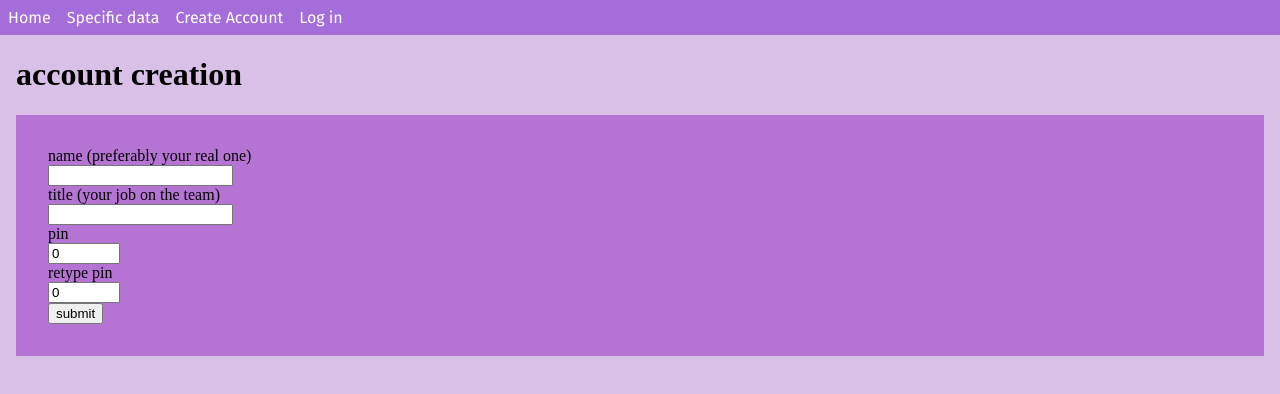
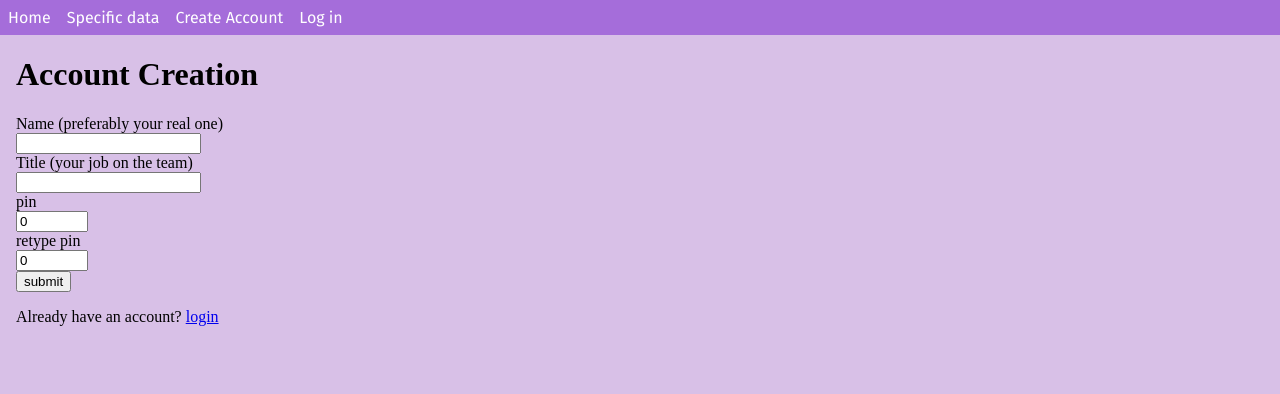
Before and after one commit to lobobellos/time-tracker, a Vue app: page /createAcct in a window 1280 px wide. Shown: the top 394 px of the page. Built offline with nearby package versions, Linux system fonts and the light colour scheme.

Commit message:
add styles

```diff
--- a/src/pages/CreateAcct.vue
+++ b/src/pages/CreateAcct.vue
@@ -1,11 +1,11 @@
 <template>
-  <h1>account creation</h1>
+  <h1>Account Creation</h1>
 
   <form type="POST" v-on:submit="e=>submitForm(e)">
-    <label for="name">name (preferably your real one)</label><br>
+    <label for="name">Name (preferably your real one)</label><br>
     <input type="text" name="name" v-model="name" required /><br>
 
-    <label for="title">title (your job on the team)</label><br>
+    <label for="title">Title (your job on the team)</label><br>
     <input type="text" name="title" v-model="title" required /><br>
 
     <label for="pin">pin</label><br>
@@ -16,6 +16,8 @@
 
     <input type="submit" value="submit">
   </form>
+
+  <p>Already have an account? <router-link to="/login">login</router-link></p>
 </template>
 
 
@@ -60,9 +62,6 @@ export default {
 
 <style scoped>
 
-  form{
-    background-color: rgb(181, 115, 211);
-    padding: 2rem;
-  }
+
 
 </style>
--- a/src/pages/Login.vue
+++ b/src/pages/Login.vue
@@ -1,6 +1,11 @@
 <template>
-  <input type="number" v-model="userPin"><br>
+  <h1>Login</h1>
+  <form v-on:submit="e=>login(e)"></form>
+  <label for="pin">Pin</label><br>
+  <input type="number" name="pin" placeholder="0000" v-model="userPin"><br>
   <button v-on:click="login">login</button>
+
+  <p>No account? <router-link to="/createAcct">create one</router-link></p>
 </template>
 
 
@@ -17,12 +22,10 @@ export default{
   },
   created(){
     this.userPIN = Cookies.get("pin")
-
-
   },
   methods:{
-    async login(){
-      console.log(this.userPin)
+    async login(e:Event){
+      e.preventDefault()
       const data = await fetch('/login',{
         method: 'POST',
         headers:[
@@ -32,13 +35,18 @@ export default{
           pin: this.userPin
         })
       })
-
-      let json:{data:UserData,found:boolean} = await data.json()
+      const json:{data:UserData,found:boolean} = await data.json()
       if(json.found){
         alert("login successful. Welcome " + json.data[1])
         this.userData = json.data
+      }else{
+        alert("invalid pin")
       }
     }
   }
 }
 </script>
+
+<style scoped>
+
+</style>
```
